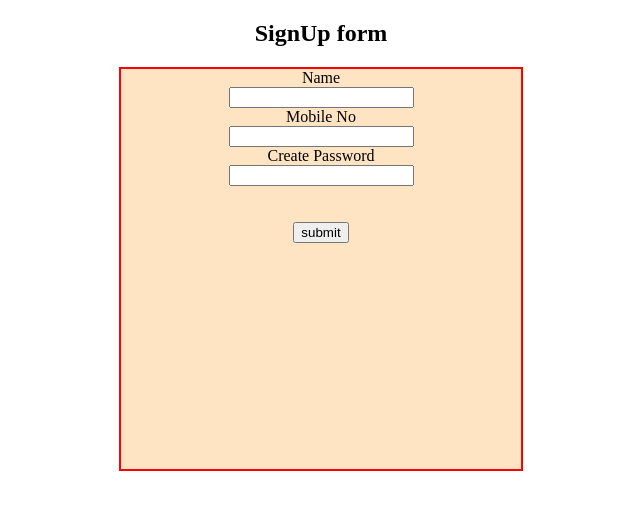
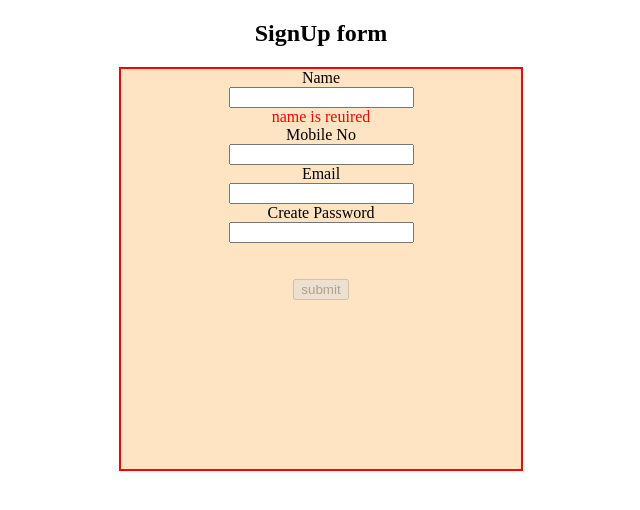
Before and after one commit to poonambhapkar34/octJavaScipt, an Angular app in the folder AngularProject/angularOctBatch/: page /adminsignup in a window 1280 px wide. Shown: the top 510 px of the page, without its empty margins (319-959 px from the left). Built offline with nearby package versions, Linux system fonts and the light colour scheme.

Commit message:
template driven form

```diff
--- a/AngularProject/angularOctBatch/src/app/adminsignup/adminsignup.component.html
+++ b/AngularProject/angularOctBatch/src/app/adminsignup/adminsignup.component.html
@@ -1,13 +1,27 @@
 <h2 class="heading">SignUp form</h2>
 <div class="form-container">
     <form #signUp="ngForm" autocomplete="off">
+        <!-- <label>Name</label><br>
+        <input type="text" [(ngModel)]="data.name" #name ='ngModel' name="name" required maxlength="5"><br>
+        <span *ngIf="!name.touched" class="error">  Name is required</span><br><br>
+        <label>Mobile No</label><br>
+        <input type="text" [(ngModel)]="data.mobNo" name="mob"><br>
+        <label>Email</label><br>
+        <input type="email"  [(ngModel)]="data.email" name="email"><br> -->
+
         <label>Name</label><br>
-        <input type="text" ngModel name="name"><br>
+        <input type="text" ngModel #fullname ='ngModel' name="fullname" required maxlength="5"><br>
+        <span *ngIf="fullname.errors?.['required'] " class="error">name is reuired</span><br>
+
         <label>Mobile No</label><br>
         <input type="text" ngModel name="mob"><br>
+
+        <label>Email</label><br>
+        <input type="email" ngModel name="email"><br>
+
         <label>Create Password</label><br>
-        <input type="text" ngModel name="pass"><br><br><br>
+        <input type="text" ngModel name="pass" maxlength="4"><br><br><br>
         <!-- <input type="submit"> -->
-        <button  (click)="submit(signUp.value)">submit</button>
+        <button [disabled]="signUp.invalid"  (click)="submit()">submit</button>
     </form>
 </div>
--- a/AngularProject/angularOctBatch/src/app/adminsignup/adminsignup.component.scss
+++ b/AngularProject/angularOctBatch/src/app/adminsignup/adminsignup.component.scss
@@ -9,3 +9,6 @@ text-align: center;
     text-align: center;
     margin: auto;
 }
+.error{
+    color: red;
+}
--- a/AngularProject/angularOctBatch/src/app/adminsignup/adminsignup.component.ts
+++ b/AngularProject/angularOctBatch/src/app/adminsignup/adminsignup.component.ts
@@ -6,9 +6,19 @@ import { Component } from '@angular/core';
   styleUrls: ['./adminsignup.component.scss']
 })
 export class AdminsignupComponent {
-submit(formData : any){
+  data = {
+    name : 'poonam',
+    mobNo : 569896666,
+    email : 'poo@jjj.com',
+    pass: 'poonam$34'
+
+  }
+submit(formData? : any){
   //console.log('-->',formData.signUp);
   console.log(formData);
+  this.data = formData;
+  console.log(this.data);
 
 }
+
 }
```
